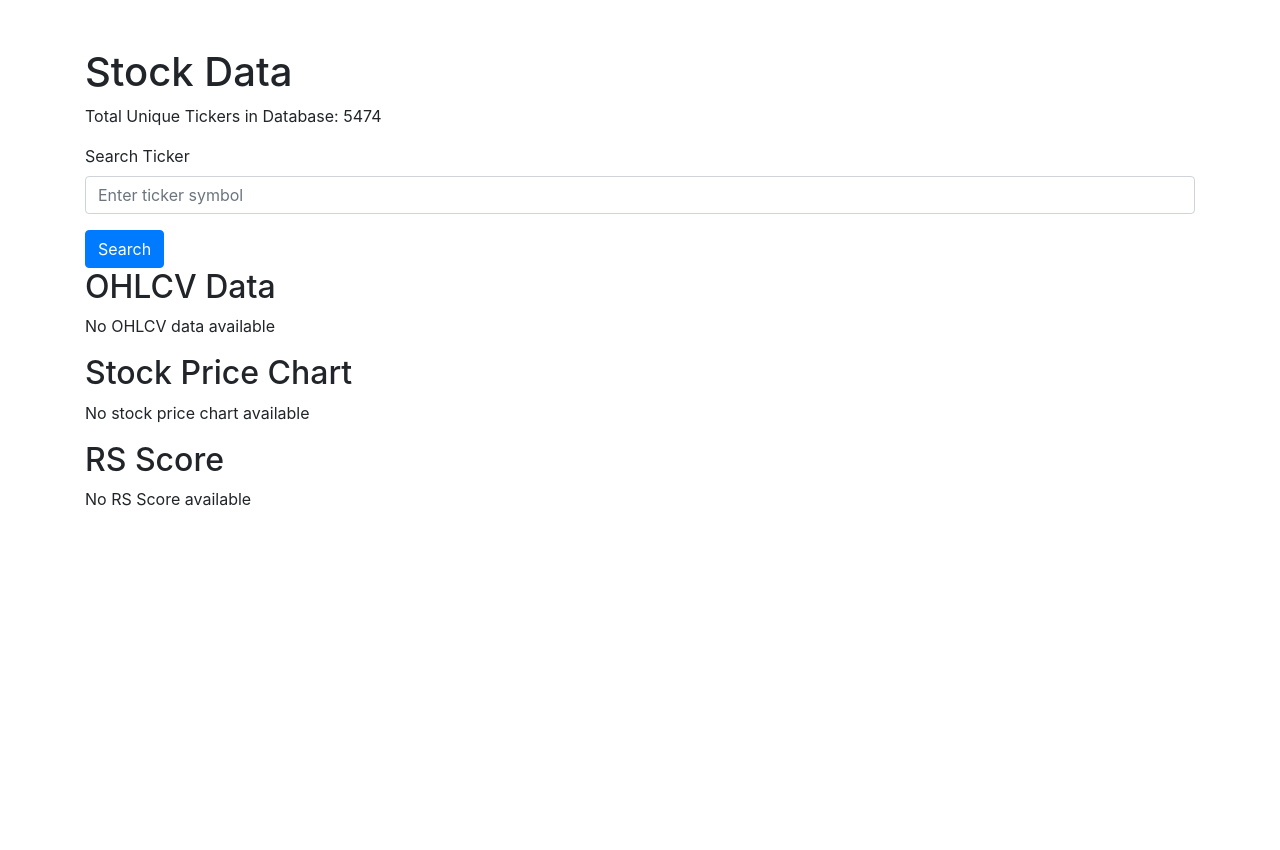
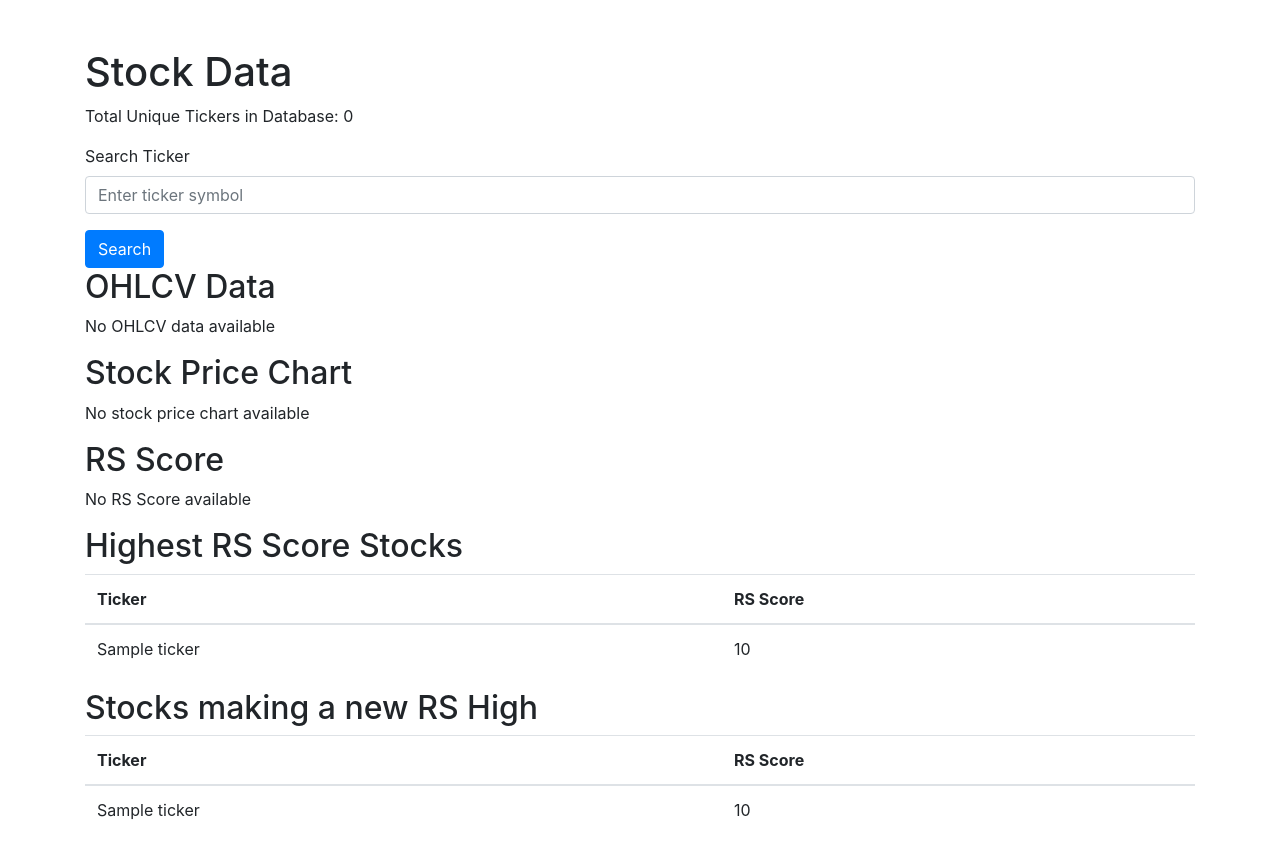
Before and after one commit to Pinger2024/stockapp, a Flask app: page / in a window 1280 px wide. Before the commit the page ends 506 px from the top, so only its background shows below. Run offline with Flask 3, Linux system fonts and the light colour scheme; a database or web service that is not in the repository returns one stand-in record (values such as "Sample title"); data that the repository does not hold is empty; some libraries are stand-ins or nearby versions.

Commit message:
Updadted to show new tables for indicators

```diff
--- a/app.py
+++ b/app.py
@@ -1,84 +1,44 @@
-from flask import Flask, render_template, request, Response
+from flask import Flask, render_template, request
 from pymongo import MongoClient
-import matplotlib.pyplot as plt
-import io
-import base64
-import os
-import logging
-from datetime import datetime
-
-# Configure logging
-logging.basicConfig(level=logging.DEBUG)
-
-# MongoDB connection (as provided)
-client = MongoClient("mongodb://mongodb-9iyq:27017")
-db = client['StockData']
-collection = db['ohlcv_data']
-indicators_collection = db['indicators']
+import datetime
 
 app = Flask(__name__)
 
-@app.route("/", methods=["GET", "POST"])
+# MongoDB connection (hardcoded)
+client = MongoClient("mongodb://mongodb-9iyq:27017")
+db = client['StockData']
+ohlcv_collection = db['ohlcv_data']
+indicators_collection = db['indicators']
+
+@app.route('/', methods=['GET', 'POST'])
 def index():
     ticker = None
     ohlcv_data = []
     rs_score = None
+    highest_rs_stocks = []
+    new_rs_high_stocks = []
 
-    if request.method == "POST":
-        ticker = request.form.get("ticker").upper()
-        logging.debug(f"Ticker received: {ticker}")
+    if request.method == 'POST':
+        ticker = request.form['ticker']
+        if ticker:
+            # Fetch OHLCV data for the ticker
+            ohlcv_data = list(ohlcv_collection.find({"ticker": ticker}).sort("date", -1).limit(5))
 
-        # Query for OHLCV data
-        ohlcv_data = list(collection.find({"ticker": ticker}).sort("date", -1))
-        logging.debug(f"OHLCV Data for {ticker}: {ohlcv_data}")
+            # Fetch RS Score for the ticker
+            rs_score = indicators_collection.find_one({"ticker": ticker})
 
-        # Query for RS score
-        rs_score = indicators_collection.find_one({"ticker": ticker})
-        logging.debug(f"RS Score for {ticker}: {rs_score}")
+    # Fetch highest RS Score stocks (for now, show test tickers)
+    highest_rs_stocks = list(indicators_collection.find().sort("rs_score", -1).limit(5))
 
-    return render_template("index.html", ohlcv_data=ohlcv_data, rs_score=rs_score, ticker=ticker)
+    # Fetch stocks making a new RS High (for now, mock condition)
+    new_rs_high_stocks = list(indicators_collection.find({"new_rs_high": True}).limit(5))
 
-@app.route("/plot")
-def plot():
-    ticker = request.args.get("ticker").upper()
-    logging.debug(f"Ticker for plot: {ticker}")
+    # Get the total number of unique tickers
+    total_tickers = ohlcv_collection.distinct("ticker")
 
-    ohlcv_data = list(collection.find({"ticker": ticker}).sort("date", 1))
-
-    if not ohlcv_data:
-        return Response("No data available for plotting.", status=404)
-
-    dates = []
-    closing_prices = []
-
-    for entry in ohlcv_data:
-        # Handle date parsing
-        if isinstance(entry["date"], str):
-            try:
-                date_obj = datetime.strptime(entry["date"], "%Y-%m-%d")
-            except ValueError:
-                # Handle different date format if necessary
-                date_obj = datetime.strptime(entry["date"], "%Y-%m-%d %H:%M:%S")
-        else:
-            date_obj = entry["date"]
-        dates.append(date_obj.strftime("%Y-%m-%d"))
-        closing_prices.append(entry["close"])
-
-    fig, ax = plt.subplots()
-    ax.plot(dates, closing_prices, label=ticker)
-    ax.set_xlabel("Date")
-    ax.set_ylabel("Closing Price")
-    ax.legend()
-    plt.xticks(rotation=45)
-
-    img = io.BytesIO()
-    plt.savefig(img, format="png", bbox_inches='tight')
-    plt.close(fig)
-    img.seek(0)
-    return Response(img.getvalue(), mimetype='image/png')
+    return render_template('index.html', ohlcv_data=ohlcv_data, rs_score=rs_score,
+                           highest_rs_stocks=highest_rs_stocks, new_rs_high_stocks=new_rs_high_stocks,
+                           total_tickers=len(total_tickers), ticker=ticker)
 
 if __name__ == "__main__":
-    # Get the port from the environment variable, default to 5000 if not set
-    port = int(os.environ.get("PORT", 5000))
-    # Run the app on all available IPs (0.0.0.0)
-    app.run(host="0.0.0.0", port=port)
+    app.run(host="0.0.0.0", port=int(os.environ.get("PORT", 5000)))
--- a/templates/index.html
+++ b/templates/index.html
@@ -8,7 +8,7 @@
 <body>
     <div class="container">
         <h1 class="mt-5">Stock Data</h1>
-        <p>Total Unique Tickers in Database: {{ 5474 }}</p>
+        <p>Total Unique Tickers in Database: {{ total_tickers }}</p>
 
         <form method="POST">
             <div class="form-group">
@@ -59,6 +59,52 @@
         {% else %}
             <p>No RS Score available</p>
         {% endif %}
+
+        <!-- Box for Highest RS Score Stocks -->
+        <h2>Highest RS Score Stocks</h2>
+        {% if highest_rs_stocks and highest_rs_stocks|length > 0 %}
+        <table class="table">
+            <thead>
+                <tr>
+                    <th>Ticker</th>
+                    <th>RS Score</th>
+                </tr>
+            </thead>
+            <tbody>
+                {% for stock in highest_rs_stocks %}
+                <tr>
+                    <td>{{ stock['ticker'] }}</td>
+                    <td>{{ stock['rs_score'] | round(2) }}</td>
+                </tr>
+                {% endfor %}
+            </tbody>
+        </table>
+        {% else %}
+        <p>No high RS Score stocks available</p>
+        {% endif %}
+
+        <!-- Box for Stocks making a new RS high -->
+        <h2>Stocks making a new RS High</h2>
+        {% if new_rs_high_stocks and new_rs_high_stocks|length > 0 %}
+        <table class="table">
+            <thead>
+                <tr>
+                    <th>Ticker</th>
+                    <th>RS Score</th>
+                </tr>
+            </thead>
+            <tbody>
+                {% for stock in new_rs_high_stocks %}
+                <tr>
+                    <td>{{ stock['ticker'] }}</td>
+                    <td>{{ stock['rs_score'] | round(2) }}</td>
+                </tr>
+                {% endfor %}
+            </tbody>
+        </table>
+        {% else %}
+        <p>No stocks making a new RS High</p>
+        {% endif %}
     </div>
 </body>
 </html>
```
